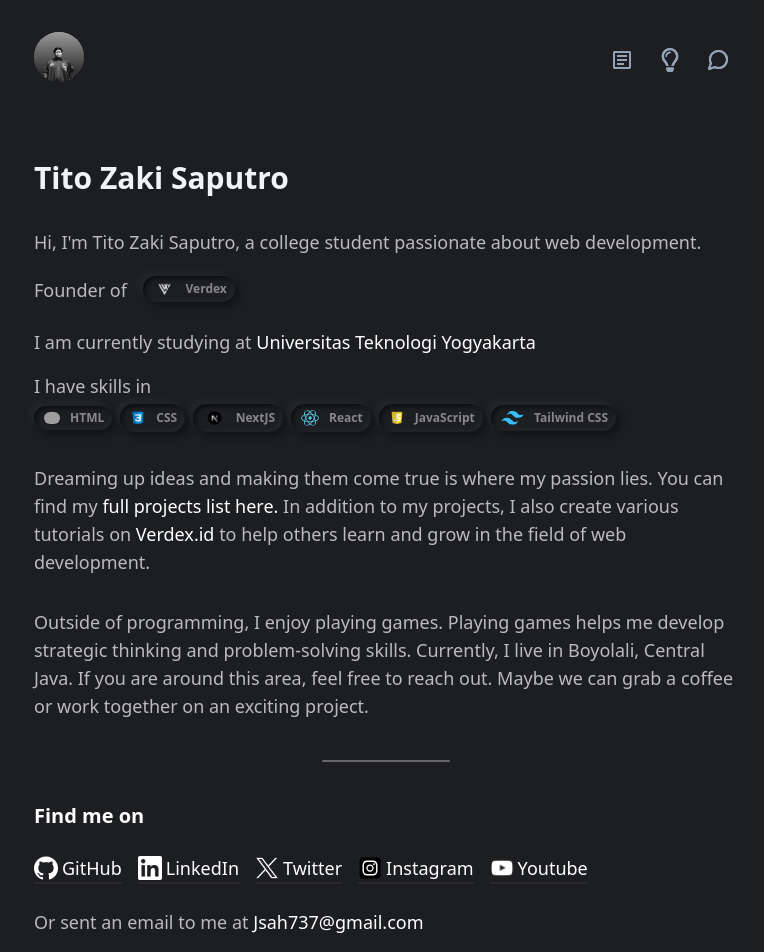
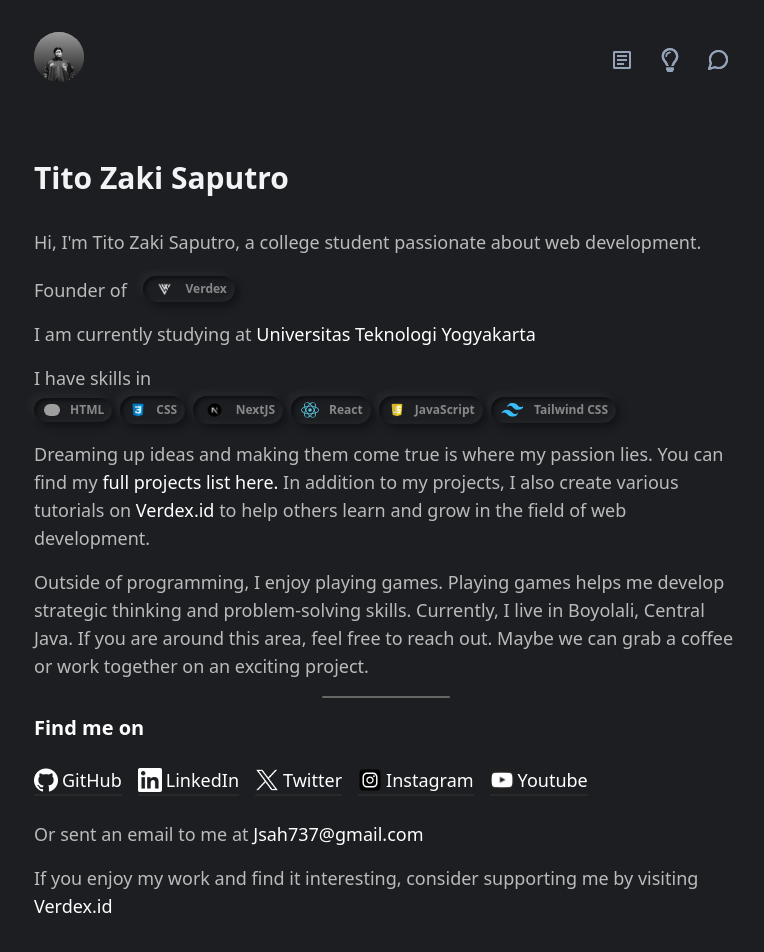
Before and after one commit to eveeze/portofolio, a Next.js app: page / in a window 1280 px wide. Shown: the top 952 px of the page, without its empty margins (254-1018 px from the left). Built offline with nearby package versions, Linux system fonts and the light colour scheme; grey boxes are pictures that could not be loaded.

Commit message:
animasi framer motion

```diff
--- a/src/app/contact/page.jsx
+++ b/src/app/contact/page.jsx
@@ -1,9 +1,10 @@
-import Badge from "@/components/Badge";
 import ContactPage from "@/components/ContactPage";
 export default function Contact() {
   return (
     <>
-      <ContactPage />
+      <div>
+        <ContactPage />
+      </div>
     </>
   );
 }
--- a/src/components/ContactForm.jsx
+++ b/src/components/ContactForm.jsx
@@ -1,4 +1,7 @@
+// ContactForm.jsx
+
 "use client";
+import { motion } from "framer-motion";
 import Button from "./Button";
 import Input from "./Input";
 import { useState } from "react";
@@ -98,8 +101,27 @@ export default function ContactForm() {
     }
   };
 
+  // Framer Motion variants
+  const formVariants = {
+    hidden: { opacity: 0, y: 20 },
+    visible: {
+      opacity: 1,
+      y: 0,
+      transition: {
+        duration: 0.8,
+        ease: "easeInOut",
+      },
+    },
+  };
+
   return (
-    <form className="space-y-6 mt-10" onSubmit={handleSubmit}>
+    <motion.form
+      className="space-y-6 mt-10"
+      onSubmit={handleSubmit}
+      variants={formVariants}
+      initial="hidden"
+      animate="visible"
+    >
       <Input
         label="Name"
         type="text"
@@ -145,6 +167,6 @@ export default function ContactForm() {
       {status === "error" && (
         <p className="text-red-500">Gagal mengirim email. Coba lagi nanti.</p>
       )}
-    </form>
+    </motion.form>
   );
 }
--- a/src/components/Hero.jsx
+++ b/src/components/Hero.jsx
@@ -1,6 +1,5 @@
-// components/Hero.jsx
-
 "use client";
+import { motion } from "framer-motion";
 import SmallCard from "./SmallCard";
 import Link from "next/link";
 import SocialMediaCard from "./Sosmed";
@@ -53,22 +52,46 @@ export default function Hero() {
   ];
 
   return (
-    <>
-      <div className="max-w-screen-md mx-auto mt-32 p-8 space-y-4">
-        <div className="space-y-8">
-          <h1 className="text-gray-200 text-3xl font-bold">
+    <motion.div
+      className="max-w-screen-md mx-auto mt-32 p-8 space-y-4"
+      initial={{ opacity: 0 }}
+      animate={{ opacity: 1 }}
+      transition={{ duration: 1.0 }}
+    >
+      <motion.div
+        className="space-y-8"
+        initial={{ opacity: 0, y: 20 }}
+        animate={{ opacity: 1, y: 0 }}
+        transition={{ duration: 0.8, ease: "easeOut" }}
+      >
+        <motion.h1
+          className="text-gray-200 text-3xl font-bold"
+          initial={{ opacity: 0, y: 30 }}
+          animate={{ opacity: 1, y: 0 }}
+          transition={{ delay: 0.3, duration: 0.8, ease: "easeOut" }}
+        >
           Tito Zaki Saputro
-          </h1>
-          <p className="text-[#bbbbbb] text-sm md:text-lg font-normal">
-            Hi, I&apos;m Tito Zaki Saputro, a college student passionate about
-            web development.
-          </p>
-        </div>
-        <div>
-          <div className="flex text-[#bbbbbb] text-sm md:text-lg">
+        </motion.h1>
+        <motion.p
+          className="text-[#bbbbbb] text-sm md:text-lg font-normal"
+          initial={{ opacity: 0, y: 30 }}
+          animate={{ opacity: 1, y: 0 }}
+          transition={{ delay: 0.5, duration: 0.8, ease: "easeOut" }}
+        >
+          Hi, I&apos;m Tito Zaki Saputro, a college student passionate about web
+          development.
+        </motion.p>
+      </motion.div>
+
+      <motion.div
+        className="flex text-[#bbbbbb] text-sm md:text-lg"
+        initial={{ opacity: 0, y: 20 }}
+        animate={{ opacity: 1, y: 0 }}
+        transition={{ delay: 0.7, duration: 0.8, ease: "easeOut" }}
+      >
         <p className="mt-1">Founder of</p>
         <div className="ml-4 mt-1">
-              <Link href={"https://verdex.id"} className="">
+          <Link href={"https://verdex.id"}>
             <SmallCard
               imageUrl={"/image/verdex.png"}
               title={"Verdex"}
@@ -79,10 +102,14 @@ export default function Hero() {
             />
           </Link>
         </div>
-          </div>
-          <div>
-            <div className="flex flex-wrap mt-4 text-[#bbbbbb] text-sm md:text-lg">
-              <p className="mt-2">
+      </motion.div>
+
+      <motion.div
+        initial={{ opacity: 0, y: 20 }}
+        animate={{ opacity: 1, y: 0 }}
+        transition={{ delay: 0.9, duration: 0.8, ease: "easeOut" }}
+      >
+        <p className="text-[#bbbbbb] text-sm md:text-lg mt-4">
           I am currently studying at{" "}
           <Link
             href={"https://uty.ac.id/"}
@@ -94,13 +121,23 @@ export default function Hero() {
             </span>
           </Link>
         </p>
-            </div>
-          </div>
-          <div className="mt-4 text-[#bbbbbb] text-sm md:text-lg">
-            <p className="mt-1">I have skills in </p>
-            <div className="flex flex-wrap gap-2  items-center justify-left">
+      </motion.div>
+
+      <motion.div
+        className="mt-4 text-[#bbbbbb] text-sm md:text-lg"
+        initial={{ opacity: 0, y: 20 }}
+        animate={{ opacity: 1, y: 0 }}
+        transition={{ delay: 1.1, duration: 0.8, ease: "easeOut" }}
+      >
+        <p className="mt-1">I have skills in</p>
+        <div className="flex flex-wrap gap-2 items-center justify-left">
           {skills.map((skill, index) => (
-                <div key={index} className=" mt-1">
+            <motion.div
+              key={index}
+              className="mt-1"
+              whileHover={{ scale: 1.1 }}
+              whileTap={{ scale: 0.95 }}
+            >
               <Link href={skill.link} target="_blank">
                 <SmallCard
                   imageUrl={skill.imageUrl}
@@ -111,14 +148,20 @@ export default function Hero() {
                   imgclassName={"p-0.5"}
                 />
               </Link>
-                </div>
+            </motion.div>
           ))}
         </div>
-          </div>
-          <div className="text-[#bbbbbb] flex mt-8 text-sm md:text-lg">
+      </motion.div>
+
+      <motion.div
+        className="text-[#bbbbbb] flex mt-8 text-sm md:text-lg"
+        initial={{ opacity: 0, y: 20 }}
+        animate={{ opacity: 1, y: 0 }}
+        transition={{ delay: 1.3, duration: 0.8, ease: "easeOut" }}
+      >
         <p>
-              Dreaming up ideas and making them come true is where my passion
-              lies. You can find my{" "}
+          Dreaming up ideas and making them come true is where my passion lies.
+          You can find my{" "}
           <Link
             className="text-white group transition-all duration-300 ease-in-out"
             href={"/project"}
@@ -138,40 +181,66 @@ export default function Hero() {
           </Link>{" "}
           to help others learn and grow in the field of web development.
         </p>
-          </div>
-          <div className="text-[#bbbbbb] flex mt-8 text-sm md:text-lg">
+      </motion.div>
+
+      <motion.div
+        className="text-[#bbbbbb] flex mt-8 text-sm md:text-lg"
+        initial={{ opacity: 0, y: 20 }}
+        animate={{ opacity: 1, y: 0 }}
+        transition={{ delay: 1.5, duration: 0.8, ease: "easeOut" }}
+      >
         <p>
-              Outside of programming, I enjoy playing games. Playing games helps
-              me develop strategic thinking and problem-solving skills.
-              Currently, I live in Boyolali, Central Java. If you are around
-              this area, feel free to reach out. Maybe we can grab a coffee or
-              work together on an exciting project.
+          Outside of programming, I enjoy playing games. Playing games helps me
+          develop strategic thinking and problem-solving skills. Currently, I
+          live in Boyolali, Central Java. If you are around this area, feel free
+          to reach out. Maybe we can grab a coffee or work together on an
+          exciting project.
         </p>
-          </div>
-          <hr className="w-32 h-[2px] mx-auto my-4 bg-[#686767] border-0 rounded md:my-10" />
-          <div className="flex mt-8 text-sm md:text-lg">
+      </motion.div>
+
+      <motion.hr
+        className="w-32 h-[2px] mx-auto my-4 bg-[#686767] border-0 rounded md:my-10 mt-32"
+        initial={{ width: 0 }}
+        animate={{ width: "8rem" }}
+        transition={{ delay: 1.6, duration: 0.8, ease: "easeOut" }}
+      />
+      <motion.div
+        className="flex mt-8 text-sm md:text-lg"
+        initial={{ opacity: 0, y: 20 }}
+        animate={{ opacity: 1, y: 0 }}
+        transition={{ delay: 1.7, duration: 0.8, ease: "easeOut" }}
+      >
         <SocialMediaCard />
-          </div>
-          <div className="mt-10">
+      </motion.div>
+
+      <motion.div
+        className="mt-10"
+        initial={{ opacity: 0, y: 20 }}
+        animate={{ opacity: 1, y: 0 }}
+        transition={{ delay: 1.9, duration: 0.8, ease: "easeOut" }}
+      >
         <p className="text-[#bbbbbb] text-sm md:text-lg">
-              If you enjoy my work and find it interesting, consider supporting
-              me by visiting{" "}
+          If you enjoy my work and find it interesting, consider supporting me
+          by visiting{" "}
           <Link
             href={"https://verdex.id"}
             className="text-white group transition-all duration-300 ease-in-out"
           >
             <span className="bg-left-bottom bg-gradient-to-r from-white to-white bg-[length:0%_2px] bg-no-repeat group-hover:bg-[length:100%_2px] transition-all duration-500 ease-out">
-                  Verdex.id.
+              Verdex.id
             </span>
-              </Link>{" "}
-              Thank you!
+          </Link>
         </p>
-          </div>
-          <div>
+      </motion.div>
+
+      <motion.div
+        className="mt-10"
+        initial={{ opacity: 0, y: 20 }}
+        animate={{ opacity: 1, y: 0 }}
+        transition={{ delay: 2.1, duration: 0.8, ease: "easeOut" }}
+      >
         <License />
-          </div>
-        </div>
-      </div>
-    </>
+      </motion.div>
+    </motion.div>
   );
 }
--- a/src/components/ProjectCard.jsx
+++ b/src/components/ProjectCard.jsx
@@ -14,7 +14,7 @@ export default function ProjectCard({ project }) {
       transition={{ type: "spring", stiffness: 200, damping: 10 }}
       className="bg-[#1C1E22] p-8 rounded-3xl shadow-[9px_9px_16px_#121417,-9px_-9px_16px_#1e2023,12px_12px_20px_rgba(0,0,0,0.3)] max-w-sm relative flex flex-col justify-between h-[250px]"
     >
-      <div>
+      <div className="">
         <div className="flex items-center mb-4">
           <div className="w-12 h-12 rounded-full bg-[#1C1E22] flex items-center justify-center shadow-[9px_9px_16px_#121417,-9px_-9px_16px_#1e2023]">
             <Image
```
Also changed, not shown: src/app/project/page.jsx (+31 -11 lines), src/components/ContactPage.jsx (+48 -16 lines). Lines whose indentation alone changed are shown as unchanged.
